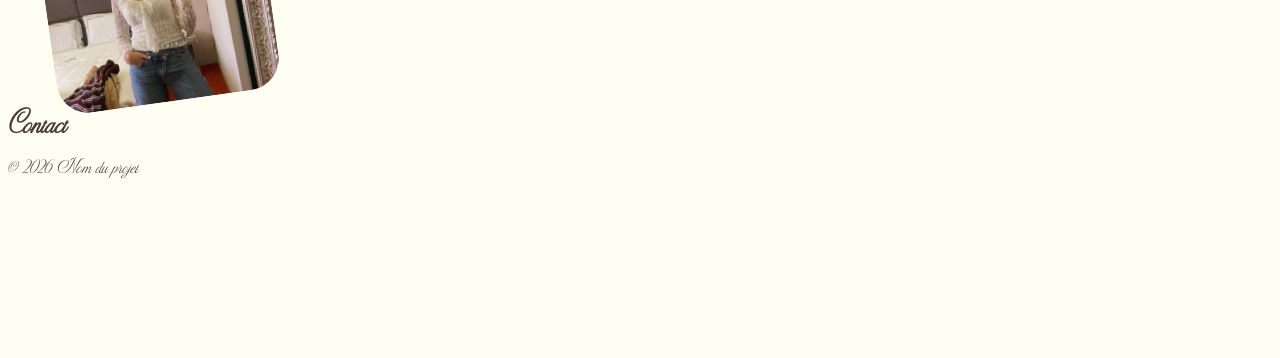
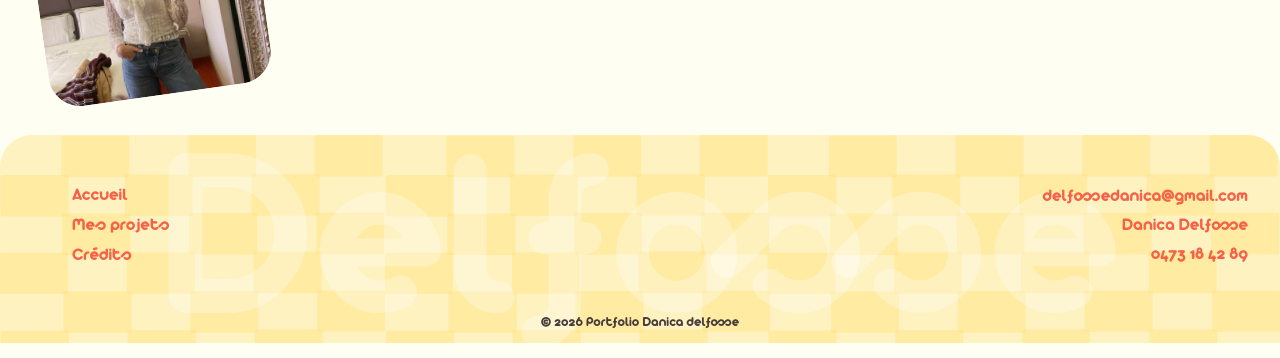
Before and after one commit to Danicadel29/Portfolio, a website built with Vite: page index.html in a window 1280 px wide. Shown: the part 1677-2035 px from the top of the page. Before the commit the page ends 1871 px from the top, so only its background shows below. Built offline with nearby package versions, Linux system fonts and the light colour scheme.

Commit message:
footer fini + ajout des forme flou sur hero avec l'animation

```diff
--- a/index.html
+++ b/index.html
@@ -39,9 +39,13 @@
 
     </header>
 
+
     <main>
 
       <section class="hero">
+
+        <div class="hero__glass hero__glass--one"></div>
+        <div class="hero__glass hero__glass--two"></div>
 
         <div class="hero__content">
 
@@ -56,6 +60,7 @@
         </div>
 
       </section>
+
 
       <span><img class="bande-deco" src="/src/assets/images/Bande-motif-orange.svg" alt=""></span>
 
@@ -80,23 +85,69 @@
 
       </section>
 
-      <section id="contact">
+    </main>
 
-        <div class="container">
-          <h2>Contact</h2>
-        </div>
-
-      </section>
-    </main>
 
     <footer class="footer">
 
-      <div class="container">
-        <p>© 2026 Nom du projet</p>
+      <div class="footer__content">
+
+        <nav class="footer__navigation" aria-label="Navigation secondaire">
+          <ul class="footer__list">
+            <li>
+              <a class="footer__link" href="#accueil">Accueil</a>
+            </li>
+            <li>
+              <a class="footer__link" href="#projets">Mes projets</a>
+            </li>
+            <li>
+              <a class="footer__link" href="#credits">Crédits</a>
+            </li>
+          </ul>
+        </nav>
+
+        <p class="footer__name">Delfosse</p>
+
+        <div class="footer__contact">
+          <a href="mailto:delfossedanica@gmail.com">
+            delfossedanica@gmail.com
+          </a>
+
+          <p>Danica Delfosse</p>
+
+          <a href="tel:+32473184289">
+            0473 18 42 89
+          </a>
+        </div>
+
       </div>
+
+      <p class="footer__copy">© 2026 Portfolio Danica delfosse</p>
 
     </footer>
 
     <script type="module" src="/src/js/main.js"></script>
+
+    <svg width="0" height="0" aria-hidden="true">
+  <defs>
+    <filter id="glass-distortion">
+      <feTurbulence
+        type="fractalNoise"
+        baseFrequency="0.008"
+        numOctaves="2"
+        seed="3"
+        result="noise"
+      />
+
+      <feDisplacementMap
+        in="SourceGraphic"
+        in2="noise"
+        scale="30"
+        xChannelSelector="R"
+        yChannelSelector="G"
+      />
+    </filter>
+  </defs>
+</svg>
   </body>
 </html>
--- a/src/js/main.js
+++ b/src/js/main.js
@@ -6,4 +6,48 @@ import {ScrollTrigger} from "gsap/ScrollTrigger";
 
 gsap.registerPlugin(ScrollTrigger);
 
-console.log("Starter vitrine Chargé");
+const glassShapes = document.querySelectorAll(".hero__glass");
+
+function animateGlass(shape) {
+  return gsap.to(shape, {
+    x: gsap.utils.random(-450, 450),
+    y: gsap.utils.random(-250, 250),
+    rotation: gsap.utils.random(-60, 60),
+
+    duration: gsap.utils.random(8, 14),
+    ease: "sine.inOut",
+
+    repeat: -1,
+    yoyo: true,
+    repeatRefresh: true,
+  });
+}
+
+const glassAnimations = [];
+
+glassShapes.forEach((shape) => {
+  const animation = animateGlass(shape);
+  glassAnimations.push(animation);
+});
+
+ScrollTrigger.create({
+  trigger: ".hero",
+  start: "top bottom",
+  end: "bottom top",
+
+  onEnter: () => {
+    glassAnimations.forEach((animation) => animation.play());
+  },
+
+  onLeave: () => {
+    glassAnimations.forEach((animation) => animation.pause());
+  },
+
+  onEnterBack: () => {
+    glassAnimations.forEach((animation) => animation.play());
+  },
+
+  onLeaveBack: () => {
+    glassAnimations.forEach((animation) => animation.pause());
+  },
+});
--- a/src/scss/global/_global.scss
+++ b/src/scss/global/_global.scss
@@ -1,22 +1,23 @@
-@use "../config/variables" as v;
+@use "../config/variables" as *;
 
 //body
 
 body {
-  font-family: v.$font-primary;
-  font-size: v.$font-size-base;
-  font-weight: v.$font-weight-normal;
-  color: v.$color-text;
-  background-color: v.$color-background;
+  font-family: $font-primary;
+  font-size: $font-size-base;
+  font-weight: $font-weight-normal;
+  color: $color-text;
+  background-color: $color-background;
+  margin: 0%;
 }
 
 //paragraphes
 
 p {
-  font-family: v.$font-primary;
-  font-size: v.$font-size-base;
-  font-weight: v.$font-weight-normal;
-  color: v.$color-text;
+  font-family: $font-primary;
+  font-size: $font-size-base;
+  font-weight: $font-weight-normal;
+  color: $color-text;
 }
 
 .bande-deco {
--- a/src/scss/layout/_footer.scss
+++ b/src/scss/layout/_footer.scss
@@ -1,3 +1,78 @@
+@use "../config/variables" as *;
+
 .footer {
-  position: relative;
+    background-image: url("/src/assets/images/footer.svg");
+    background-repeat: no-repeat;
+    background-size: cover;
+
+    border-radius: $radius-2xl $radius-2xl 0 0;
+
+    margin-top: $spacing-2xl;
+    overflow: hidden;
+
+  &__content {
+    display: flex;
+    flex-direction: row;
+    justify-content: space-between;
+    position: relative;
+    align-items: center;
+    margin: $spacing-xl;
+  }
+
+  &__list {
+    display: flex;
+    flex-direction: column;
+    gap: $spacing-sm;
+
+    position: relative;
+    z-index: 2;
+  }
+
+  &__link {
+    font-family: $font-secondary;
+    color: $color-primary;
+    font-size: $font-size-lg;
+  }
+
+  &__name {
+    position: absolute;
+    left: 50%;
+    top: 50%;
+
+    transform: translate(-50%, -50%);
+
+    font-family: $font-secondary;
+    font-size: $font-size-10xl;
+    color: rgba($color-white, 0.3);
+
+    margin: 0;
+    z-index: 1;
+  }
+
+  &__contact {
+    position: relative;
+    z-index: 2;
+
+    text-align: right;
+
+    display: flex;
+    flex-direction: column;
+    gap: $spacing-sm;
+
+    a,
+    p {
+      margin: 0;
+      color: $color-primary;
+      font-family: $font-secondary;
+      font-size: $font-size-lg;
+    }
+  }
+
+    &__copy{
+    text-align: center;
+    font-family: $font-secondary;
+    font-size: $font-size-sm;
+    position: relative;
+    z-index: 1;
+  }
 }
--- a/src/scss/layout/_header.scss
+++ b/src/scss/layout/_header.scss
@@ -18,6 +18,41 @@
     flex-direction: column;
     align-items: center;
     text-align: center;
+  }
+
+  &__glass {
+    filter: url("#glass-distortion");
+    position: absolute;
+    z-index: 5;
+
+    background: rgba(255, 255, 255, 0.08);
+
+    backdrop-filter: blur(3px);
+    -webkit-backdrop-filter: blur(3px);
+  }
+
+  &__glass--one {
+    width: 30rem;
+    height: 30rem;
+
+    top: 0rem;
+    right: -5rem;
+
+    border-radius: 58% 42% 65% 35% / 45% 60% 40% 55%;
+
+    transform: rotate(-25deg);
+  }
+
+  &__glass--two {
+    width: 25rem;
+    height: 25rem;
+
+    bottom: 0rem;
+    left: 5rem;
+
+    border-radius: 40% 60% 45% 55% / 55% 40% 60% 45%;
+
+    transform: rotate(20deg);
   }
 
   &__pro {
--- a/src/scss/layout/_navigation.scss
+++ b/src/scss/layout/_navigation.scss
@@ -22,5 +22,7 @@
     color: $color-primary;
     font-family: $font-secondary;
     font-size: $font-size-5xl;
+
   }
+
 }
```
Also changed, not shown: src/assets/images/footer.svg (added).
